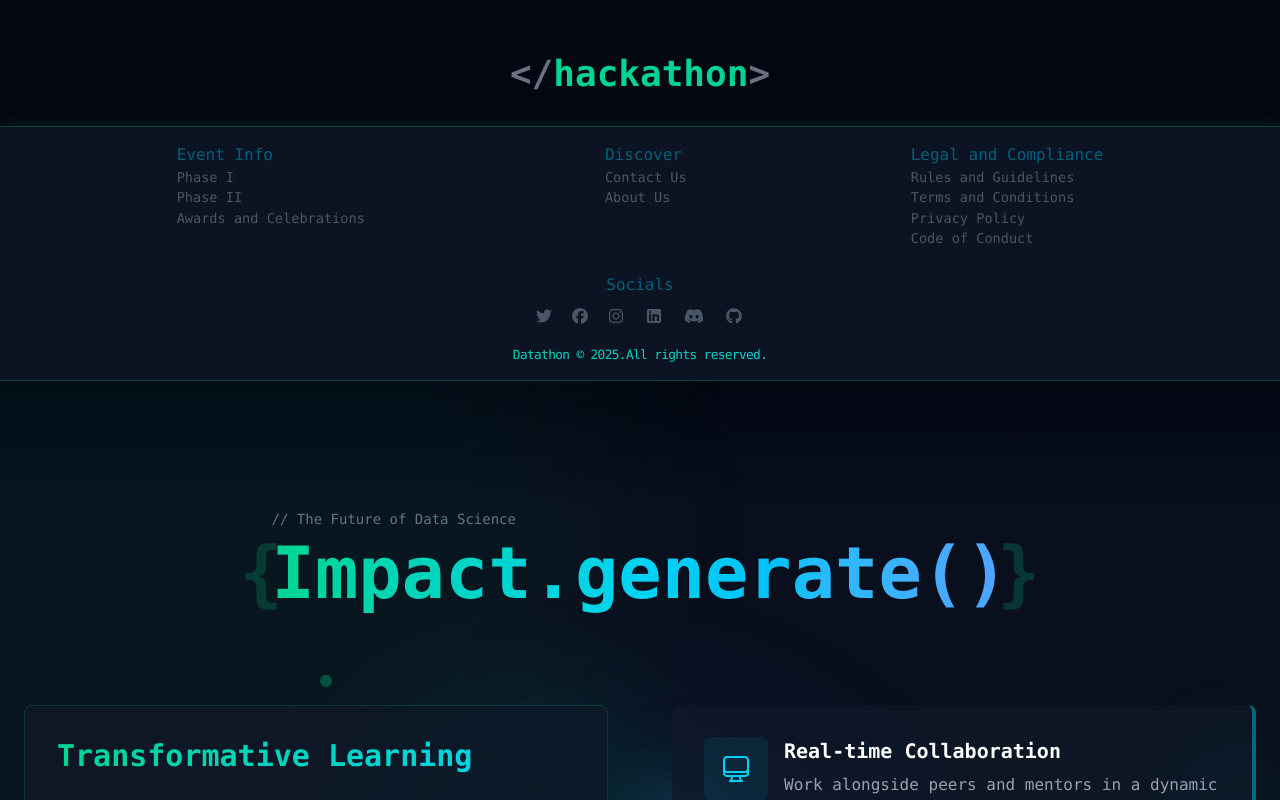
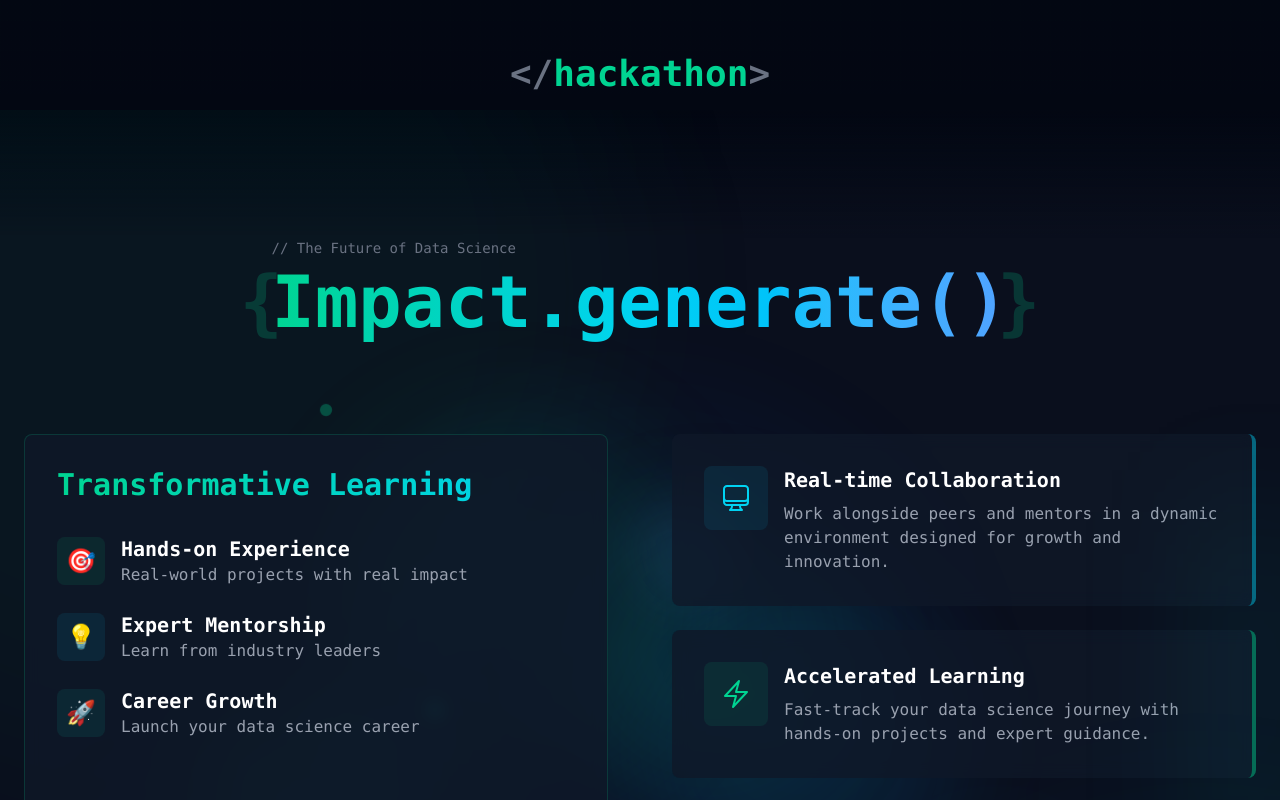
Before and after one commit to Murags/datathon, a React (Vite) app: page / in a window 1280 px wide. Shown: the part 4140-4940 px from the top of the page. Built offline with nearby package versions, Linux system fonts and the light colour scheme.

Commit message:
Attaching footer to bottom

```diff
--- a/src/App.jsx
+++ b/src/App.jsx
@@ -4,11 +4,19 @@ import Terminal from './components/terminal/Terminal'
 import Timeline from './components/timeline/Timeline'
 import Impact from './components/sections/Impact'
 import Team from './components/sections/Team'
+import Footer from './components/common/Footer'
 import './App.css'
 
 function App() {
   const [isVisible, setIsVisible] = useState(false)
   const currentYear = new Date().getFullYear()
+
+  // Section IDs for navigation
+  const sectionIds = {
+    phaseI: 'phaseI',
+    phaseII: 'phaseII',
+    finalEvent: 'finalEvent'
+  }
 
   useEffect(() => {
     setIsVisible(true)
@@ -50,6 +58,11 @@ function App() {
       <Timeline />
       <Impact />
       <Team />
+      <Footer
+        phase1ID={sectionIds.phaseI}
+        phase2ID={sectionIds.phaseII}
+        finalEventID={sectionIds.finalEvent}
+      />
     </div>
   )
 }
--- a/src/components/common/Footer.jsx
+++ b/src/components/common/Footer.jsx
@@ -5,7 +5,7 @@ import { Link as ScrollLink } from 'react-scroll'
 import { FontAwesomeIcon } from '@fortawesome/react-fontawesome';
 import { faFacebook, faTwitter, faInstagram, faLinkedin, faGithub, faDiscord } from '@fortawesome/free-brands-svg-icons';
 
-function Footer({phase1_ID, phase2_ID, finalEventID }) {
+function Footer({ phase1ID, phase2ID, finalEventID }) {
     const footerContent = {
         'Discover': {
             'About': '',
@@ -40,16 +40,16 @@ function Footer({phase1_ID, phase2_ID, finalEventID }) {
             'Discord': 'https://discord.com'
         },
         'Event_Info': {
-            'Phase_I': `${phase1_ID}`,
-            'Phase_II': `${phase2_ID}`,
-            'Final_Event': `${finalEventID}`,
+            'Phase_I': phase1ID,
+            'Phase_II': phase2ID,
+            'Final_Event': finalEventID,
         }
     }
 
     const Styles = {
-        'footerTitlesStyles' : 'text-cyan-800 font-mono',
-        'linkContainerStyles' : 'flex flex-col text-gray-600 text-[0.85rem] ',
-        'linkStyles' : 'hover:text-emerald-400 transition-colors duration-200 hover:scale-110 transform'
+        'footerTitlesStyles': 'text-cyan-800 font-mono',
+        'linkContainerStyles': 'flex flex-col text-gray-600 text-[0.85rem] ',
+        'linkStyles': 'hover:text-emerald-400 transition-colors duration-200 hover:scale-110 transform'
     }
 
     const currentYear = new Date().getFullYear();
@@ -66,7 +66,8 @@ function Footer({phase1_ID, phase2_ID, finalEventID }) {
                                 smooth={true}
                                 duration={500}
                                 to={footerContent.Event_Info.Phase_I}
-                                className={Styles.linkStyles}
+                                className={`${Styles.linkStyles} cursor-pointer`}
+                                offset={-100}
                             >
                                 Phase I
                             </ScrollLink>
@@ -74,7 +75,8 @@ function Footer({phase1_ID, phase2_ID, finalEventID }) {
                                 smooth={true}
                                 duration={500}
                                 to={footerContent.Event_Info.Phase_II}
-                                className={Styles.linkStyles}
+                                className={`${Styles.linkStyles} cursor-pointer`}
+                                offset={-100}
                             >
                                 Phase II
                             </ScrollLink>
@@ -82,7 +84,8 @@ function Footer({phase1_ID, phase2_ID, finalEventID }) {
                                 smooth={true}
                                 duration={500}
                                 to={footerContent.Event_Info.Final_Event}
-                                className={Styles.linkStyles}
+                                className={`${Styles.linkStyles} cursor-pointer`}
+                                offset={-100}
                             >
                                 Awards and Celebrations
                             </ScrollLink>
--- a/src/components/timeline/Timeline.jsx
+++ b/src/components/timeline/Timeline.jsx
@@ -178,7 +178,6 @@ export default function Timeline() {
       </div>
 
       <div className="container mx-auto px-6 relative z-10 max-w-5xl">
-        {/* Opening tag */}
         <div className="animate-on-scroll pt-20">
           <h2 className="text-4xl font-bold text-center text-white mb-4 font-mono">
             <span className="text-gray-500">&lt;</span>
@@ -194,20 +193,26 @@ export default function Timeline() {
           </p>
         </div>
 
+        <div id="phaseI" className="scroll-mt-24">
           <TimelinePhase
             id={phases.phaseI[0].id}
             title="PhaseI"
             items={phases.phaseI}
             borderColor="emerald"
           />
+        </div>
 
+        <div id="phaseII" className="scroll-mt-24">
           <TimelinePhase
             id={phases.phaseII[0].id}
-          finalEventID={phases.phaseII[3].id}
             title="PhaseII"
             items={phases.phaseII}
             borderColor="cyan"
           />
+        </div>
+
+        <div id="finalEvent" className="scroll-mt-24">
+        </div>
 
         <div className="text-center animate-on-scroll mt-16">
           <h2 className="text-4xl font-bold text-white mb-4 font-mono">
@@ -218,8 +223,6 @@ export default function Timeline() {
         </div>
 
       </div>
-
-      <Footer phase1_ID={phases.phaseI[0].id} phase2_ID={phases.phaseII[0].id} finalEventID={phases.phaseII[3].id} />
     </section>
   )
 }
```
Also changed, not shown: 1 other file (tests, documents, lock files or other folders). Lines whose indentation alone changed are shown as unchanged.
